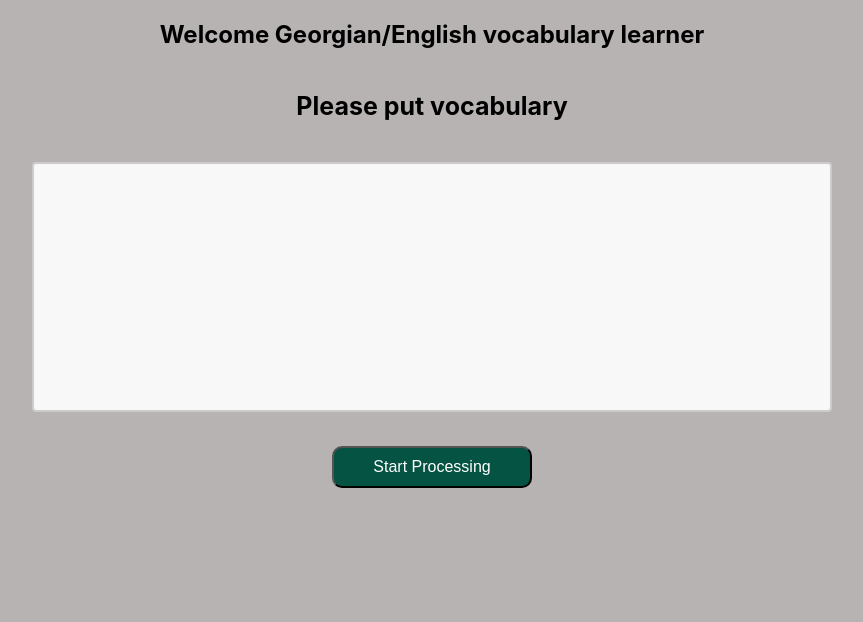
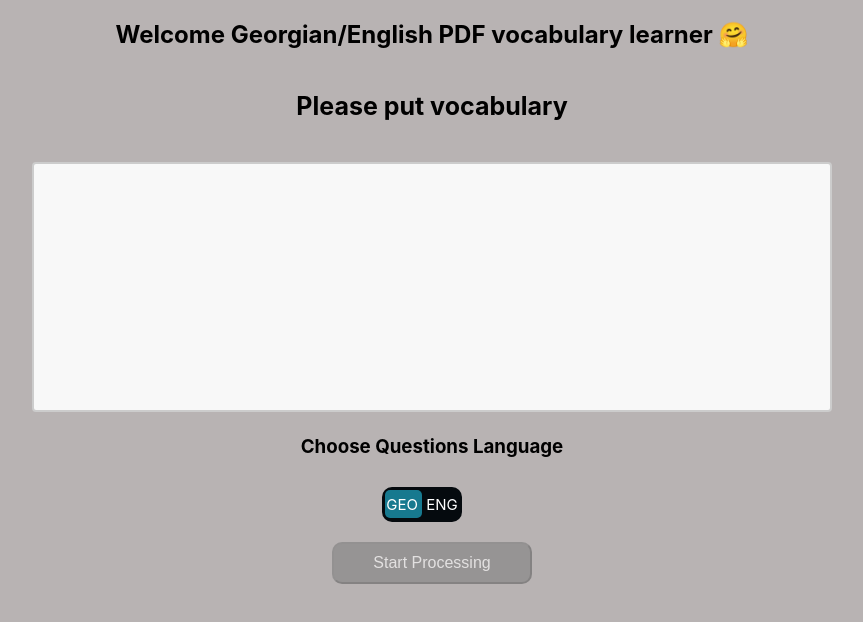
Before and after one commit to Gujejiani/English-Learner, a React (Create React App) app: page / in a window 1280 px wide. Shown: the top 622 px of the page, without its empty margins (208-1071 px from the left). Built offline with nearby package versions, Linux system fonts and the light colour scheme.

Commit message:
lang change functionality added

```diff
--- a/public/index.html
+++ b/public/index.html
@@ -24,7 +24,7 @@
       work correctly both with client-side routing and a non-root public URL.
       Learn how to configure a non-root public URL by running `npm run build`.
     -->
-    <title>React App</title>
+    <title>PDF Vocabulary Learner</title>
   </head>
   <body>
     <noscript>You need to enable JavaScript to run this app.</noscript>
--- a/src/App.css
+++ b/src/App.css
@@ -1,38 +1,3 @@
 .App {
   text-align: center;
 }
-
-.App-logo {
-  height: 40vmin;
-  pointer-events: none;
-}
-
-@media (prefers-reduced-motion: no-preference) {
-  .App-logo {
-    animation: App-logo-spin infinite 20s linear;
-  }
-}
-
-.App-header {
-  background-color: #282c34;
-  min-height: 100vh;
-  display: flex;
-  flex-direction: column;
-  align-items: center;
-  justify-content: center;
-  font-size: calc(10px + 2vmin);
-  color: white;
-}
-
-.App-link {
-  color: #61dafb;
-}
-
-@keyframes App-logo-spin {
-  from {
-    transform: rotate(0deg);
-  }
-  to {
-    transform: rotate(360deg);
-  }
-}
--- a/src/App.tsx
+++ b/src/App.tsx
@@ -3,24 +3,31 @@ import './App.css';
 import VocabularyForm from './components/vocabularyForm/vocabularyForm';
 import GuessWords from './components/guessWords/guessWords';
 import {addMissingWordsBack} from './utils/missingWords'
+
+
+
 function App() {
-  const [vocabulary, setVocabulary] = useState<Array<string>>([])
+  const [vocabulary, setVocabulary] = useState<{words: Array<string>,  language: string}>({words: [], language: 'Eng'})
   const [word, setWord] = useState<{question: string, answer: string}>({question: '', answer: ''})
   const [index,  setIndex] = useState<number>(0)
   const [buttons,  setButtons] = useState<{prevDisable: boolean, nextDisable: boolean}>({prevDisable: true, nextDisable: false})
 
-  const processData = (words: string)=>{
+  const processData = (words: string, language: string)=>{
+    console.log(language)
       if(words){
         console.log(words)
         const splitted = words.split('\n').filter(text=> text)
         const updatedWords = addMissingWordsBack(splitted)
-        setVocabulary(updatedWords)
+        setVocabulary({words: updatedWords, language})
         console.log(words.split('–'))
         console.log(splitted[index].split('–'))
         const firstWord: Array<string> = updatedWords[0].split('–').length ? updatedWords[0].split('–'): updatedWords[0].split('-')
+
+
+
         setWord({
-          question: firstWord[1],
-          answer: firstWord[0]
+          question: firstWord[ language==='Geo'? 1: 0],
+          answer: firstWord[ language==='Geo'? 0: 1]
         })
       }
 
@@ -37,7 +44,7 @@ function App() {
           prevDisable: false
         })
       }
-      if(!vocabulary[currentIndex +1]){
+      if(!vocabulary.words[currentIndex +1]){
         setButtons({
           prevDisable: false,
           nextDisable: true
@@ -51,7 +58,7 @@ function App() {
           nextDisable: false
         })
       }
-      if(!vocabulary[currentIndex -1]){
+      if(!vocabulary.words[currentIndex -1]){
         setButtons({
           prevDisable: true,
           nextDisable: false
@@ -60,25 +67,25 @@ function App() {
     }
   let currentWord;
 
-    if(vocabulary[currentIndex].includes('–')){
-      currentWord = vocabulary[currentIndex].split('–')
+    if(vocabulary.words[currentIndex].includes('–')){
+      currentWord = vocabulary.words[currentIndex].split('–')
     }else{
-     currentWord = vocabulary[currentIndex].split('-')
+     currentWord = vocabulary.words[currentIndex].split('-')
     }
 
 
     setWord({
-      question: currentWord[1],
-      answer: currentWord[0]
+      question: currentWord[vocabulary.language==='Geo'? 1: 0],
+      answer: currentWord[vocabulary.language==='Geo'?0: 1]
     })
     setIndex(currentIndex)
   }
 
   return (
     <div className="App">
-     <h2> Welcome Georgian/English vocabulary learner </h2>
+     <h2> Welcome Georgian/English PDF vocabulary learner  🤗  </h2>
       {
-        vocabulary.length ?  <GuessWords page={{start: index+1, last: vocabulary.length}} buttSettings={buttons} onChangeWord={changeWord} word={word} /> : <VocabularyForm processData={processData} />
+        vocabulary.words.length ?  <GuessWords language={vocabulary.language} page={{start: index+1, last: vocabulary.words.length}}  buttSettings={buttons} onChangeWord={changeWord} word={word} /> : <VocabularyForm processData={processData} />
       }
 
 
--- a/src/components/guessWords/guessWords.module.css
+++ b/src/components/guessWords/guessWords.module.css
@@ -1,15 +1,17 @@
 
 .card{
     background-color: #f5eeee;
-    max-width: 400px;
+    max-width: 800px;
     margin: auto;
-    max-height: 300px;
-    height: 300px;
+    width: 100%;
+    max-height: 350px;
+    height: 350px;
     border-radius: 10px;
     display: flex;
     flex-direction: column;
-    margin-top: 200px;
+    margin-top: 160px;
     position: relative;
+
 }
 .card__question{
 flex: 1;
@@ -18,17 +20,19 @@ padding: 5px;
 display: flex;
 flex-direction: column;
 border-radius: 10px;
+
 }
 .card__title{
 font-size: 20px;
 color: rgb(16, 123, 150);
 font-weight: bold;
+margin-top: 10px;
 }
 .card__word{
 font-size: 18px;
 color: rgb(37, 43, 37);
 font-weight: bold;
-margin-top: 10px;
+margin-top: 30px;
 }
 .card__answer{
 flex: 1;
@@ -38,7 +42,7 @@ justify-content: center;
 align-items: center;
 flex-direction: column;
 padding: 10px;
-
+font-size: 18px;
 
 }
 .card__translate{
@@ -89,7 +93,15 @@ margin-top: 20px;
 .count{
     position: absolute;
     left: 5px;
-    top:7px;
+    top:5px;
     font-weight: bold;
     color: rgb(16, 123, 150);
+
 }
+
+.toggle{
+
+    position: absolute;
+    right: 10px;
+    top: -4px;
+}
--- a/src/components/guessWords/guessWords.tsx
+++ b/src/components/guessWords/guessWords.tsx
@@ -1,7 +1,8 @@
 import React, {useState} from 'react'
 import styles from './guessWords.module.css'
 import {engAlphabetToGeo} from '../../utils/engAlphToGeo'
-const GuessWords: React.FC<{word: {question: string, answer: string}, buttSettings: {prevDisable: boolean, nextDisable: boolean},  onChangeWord: (direction: string)=>void, page: {start: number, last: number}}>  = (props)  => {
+
+const GuessWords: React.FC<{word: {question: string, answer: string}, buttSettings: {prevDisable: boolean, nextDisable: boolean}, language: string,  onChangeWord: (direction: string)=>void, page: {start: number, last: number}}>  = (props)  => {
     const [show, setShow] = useState<boolean>(false)
 
     const showHandler = ()=>{
@@ -20,15 +21,18 @@ const GuessWords: React.FC<{word: {question: string, answer: string}, buttSettin
         props.onChangeWord('Prev')
 
     }
+
+
+
     return <div className={styles.card} >
          <span className={styles.count} >({props.page.start}/{props.page.last})</span>
         <div className={styles.card__question} >
             <label  className={styles.card__title} >Guess Word</label>
-            <label  className={styles.card__word} >{ engAlphabetToGeo(props.word.question)}</label>
+            <label  className={styles.card__word} >{ props.language === 'Geo' ?  engAlphabetToGeo(props.word.question): props.word.question }</label>
         </div>
         <div className={styles.card__answer} >
-        <label onClick={showHandler} className={`${styles.card__translate} ${show?  styles.card__show: ''}`} >{props.word.answer}</label>
-        {/* <span  className={`${styles.card__placeholder}`} >ss</span> */}
+        <label onClick={showHandler} className={`${styles.card__translate} ${show?  styles.card__show: ''}`} >  {  props.language === 'Geo' ?  props.word.answer: engAlphabetToGeo(props.word.answer) }</label>
+
         <div  className={styles.card__nav} >
                 <button disabled={props.buttSettings.prevDisable} onClick={prevHandler} className={`${styles.card__button} ${props.buttSettings.prevDisable? styles.disable: ''}` } >{ '<Prev'}</button>
                 <button onClick={showHandler} className={ `${styles.card__button} ${styles.button__show}`} >Show</button>
--- a/src/components/vocabularyForm/vocabularyForm.module.css
+++ b/src/components/vocabularyForm/vocabularyForm.module.css
@@ -36,3 +36,17 @@
     cursor: pointer;
     margin-top: 30px;
 }
+.disable{
+    opacity: 0.6;
+    cursor: no-drop;
+    background-color: gray;
+    transition: all 0.4s ease-in-out;
+}
+
+.language{
+    display: flex;
+    justify-content: center;
+    flex-direction: column;
+    align-items: center;
+
+}
--- a/src/components/vocabularyForm/vocabularyForm.tsx
+++ b/src/components/vocabularyForm/vocabularyForm.tsx
@@ -1,22 +1,24 @@
 import  styles from './vocabularyForm.module.css'
 import  React, {useRef, useState} from 'react'
- const VocabularyForm: React.FC<{processData: (data: string)=> void}> = (props)=>{
+import Toggle from '../../ui/toggle/toggle'
+ const VocabularyForm: React.FC<{processData: (data: string, language: string)=> void}> = (props)=>{
     const textAreaInput = useRef<HTMLTextAreaElement>(null)
     const [buttonInfo, setButtonInfo]  = useState<{text: string, disable: boolean}>({
         text: "Start Processing",
-        disable: false
+        disable: true
     })
+    const [language, setLanguage]   = useState<string>('Geo')
 
     const submitHandler =(e: React.FormEvent)=>{
         e.preventDefault()
 
             setButtonInfo({
                 text: "Processing...",
-                disable: true
+                disable: false
             })
             setTimeout(()=>{
                 if(textAreaInput.current?.value){
-                props.processData(textAreaInput.current?.value)
+                props.processData(textAreaInput.current?.value, language)
             }
             }, 2000)
 
@@ -24,13 +26,36 @@ import  React, {useRef, useState} from 'react'
         console.log(textAreaInput.current?.value)
 
     }
+    const changeHandler = (e: React.ChangeEvent<HTMLTextAreaElement>) =>{
+        if(e.target.value){
+            setButtonInfo({
+                ...buttonInfo,
+                disable: false
+            })
+        }else{
+            setButtonInfo({
+                ...buttonInfo,
+                disable: true
+            })
+        }
+        console.log(e.target.value)
+     }
+     const toggleHandler =(toggled: boolean)=>{
+        if(!toggled){
+            setLanguage('Eng')
+        }else{
+            setLanguage('Geo')
+        }
+     }
 
    return ( <form  onSubmit={submitHandler} className={styles.form} >
      <h5 className={styles.form__heading} >Please put vocabulary</h5>
-
-    <textarea ref={textAreaInput} className={styles.form__input}  />
-
-    <button disabled={buttonInfo.disable} className={styles.form__button} type="submit" > {buttonInfo.text}</button>
+    <textarea  onChange={changeHandler}  ref={textAreaInput} className={styles.form__input}  />
+    <div className={styles.language} >
+    <h3>Choose Questions Language  </h3>
+    <Toggle onToggled={toggleHandler} />
+    </div>
+    <button className={`${styles.form__button} ${buttonInfo.disable  ? styles.disable: '' }`}  disabled={buttonInfo.disable }  type="submit" > {buttonInfo.text}</button>
     </form>)
 }
 
--- /dev/null
+++ b/src/ui/toggle/toggle.module.css
@@ -0,0 +1,38 @@
+.toggle{
+    color: red;
+    display: flex;
+    position: relative;
+    right: 10px;
+    top: 10px;
+    width: 80px;
+    height: 35px;
+    border-radius: 10px;
+    background-color: rgb(5, 10, 14);
+    align-items: center;
+    justify-content: space-around;
+    cursor: pointer;
+}
+
+.toggle__box{
+    display: flex;
+    width: 46%;
+    height: 80%;
+    background-color: rgb(23, 121, 143);
+    border-radius: 5px;
+    color: #fff;
+    justify-content: center;
+    align-items: center;
+    position: absolute;
+    transition: all 0.4s ease-in-out;
+    left: 3px;
+
+}
+.eng{
+    color: #fff;
+    z-index: 1;
+    font-size: 15px;
+}
+
+.toggled{
+    transform: translateX(38px);
+}
--- /dev/null
+++ b/src/ui/toggle/toggle.tsx
@@ -0,0 +1,23 @@
+import styles from './toggle.module.css'
+import React,{useState} from 'react'
+const Toggle: React.FC<{onToggled: (toggled: boolean)=>  void}> = (props) => {
+    const [toggle, setToggle] = useState<boolean>(true)
+
+
+    const clickHandler = ()=>{
+        setToggle((isToggled: boolean)=>{
+            return !isToggled
+        })
+        props.onToggled(!toggle)
+    }
+
+    return <div onClick={clickHandler} className={styles.toggle} >
+        <span className={styles.eng} >GEO</span>
+        <span className={styles.eng} >ENG</span>
+        <span className={`${styles.toggle__box} ${!toggle ? styles.toggled: ''}`} >
+
+        </span>
+    </div>
+}
+
+export default Toggle
```
Also changed, not shown: 1 other file (tests, documents, lock files or other folders).
